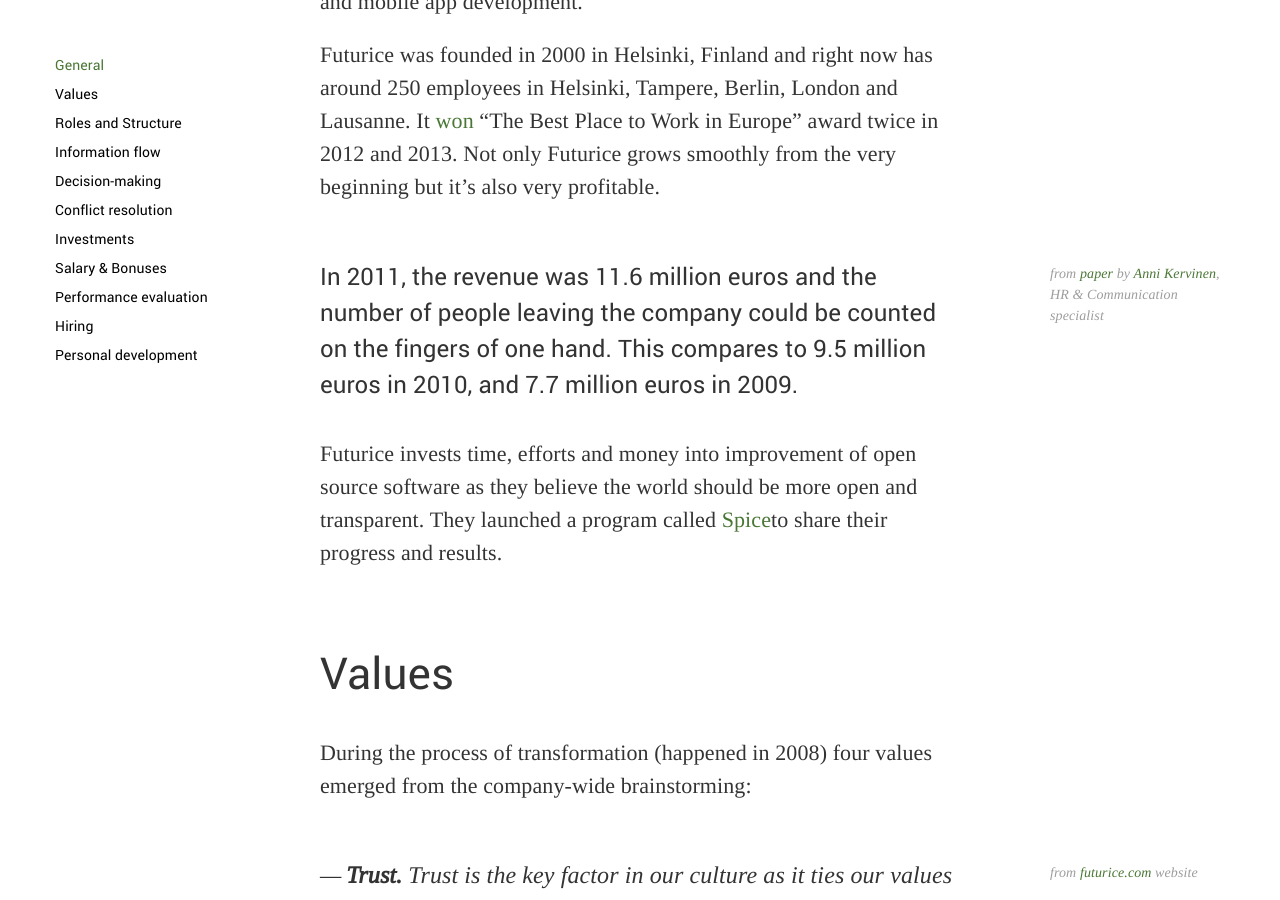
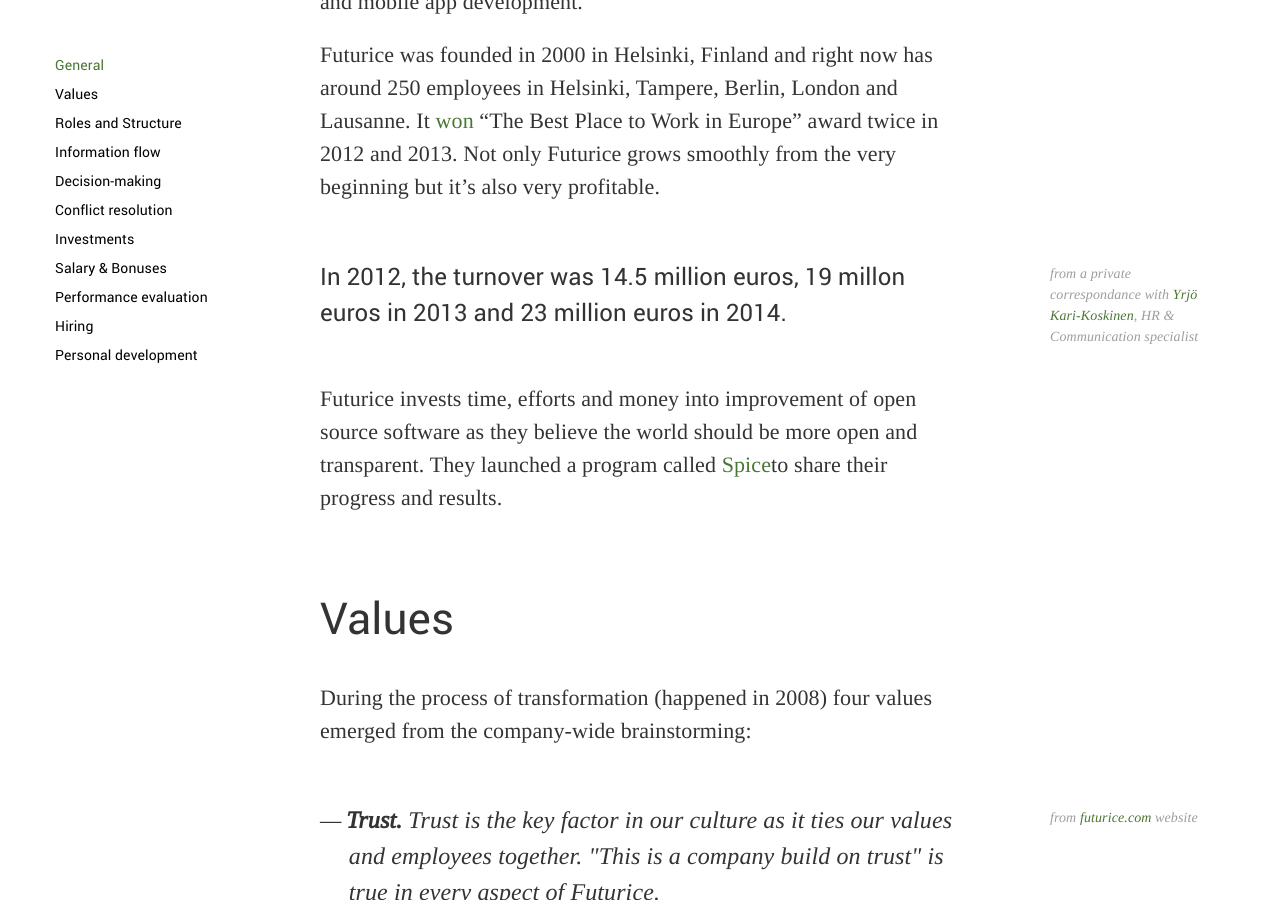
Before and after one commit to sery0ga/changegeek, a Jekyll site: the page built from research/futurice.html, in a window 1280 px wide and 900 px high, scrolled down 636 px. Built offline with Jekyll 4.4.1, drawn with Linux system fonts in a browser that asks for light colours; nearby versions of some CDN libraries; some web fonts are replaced.

Commit message:
Updates finance number in Futurice case

```diff
--- a/research/futurice.html
+++ b/research/futurice.html
@@ -56,14 +56,11 @@
     </div>
     <div class="reference-block">
       <blockquote>
-          In 2011, the revenue was 11.6 million euros and the number of people
-          leaving the company could be counted on the fingers of one hand. This
-          compares to 9.5 million euros in 2010, and 7.7 million euros in 2009.
+          In 2012, the turnover was 14.5 million euros, 19 millon euros in 2013 and 23 million euros in 2014.
       </blockquote>
       <div class="reference source">
-        from <a href="http://www.emeraldinsight.com/doi/abs/10.1108/14754391311322482"
-        target="_blank">paper</a> by <a href="http://futurice.com/people/anni-kervinen"
-        target="_blank">Anni Kervinen</a>, HR &amp; Communication specialist
+        from a private correspondance with <a href="http://futurice.com/people/yka"
+        target="_blank">Yrjö Kari-Koskinen</a>, HR &amp; Communication specialist
       </div>
     </div>
     <div class="content clear-fix">
```
Also changed, not shown: ru/research/futurice.html (+3 -4 lines).
